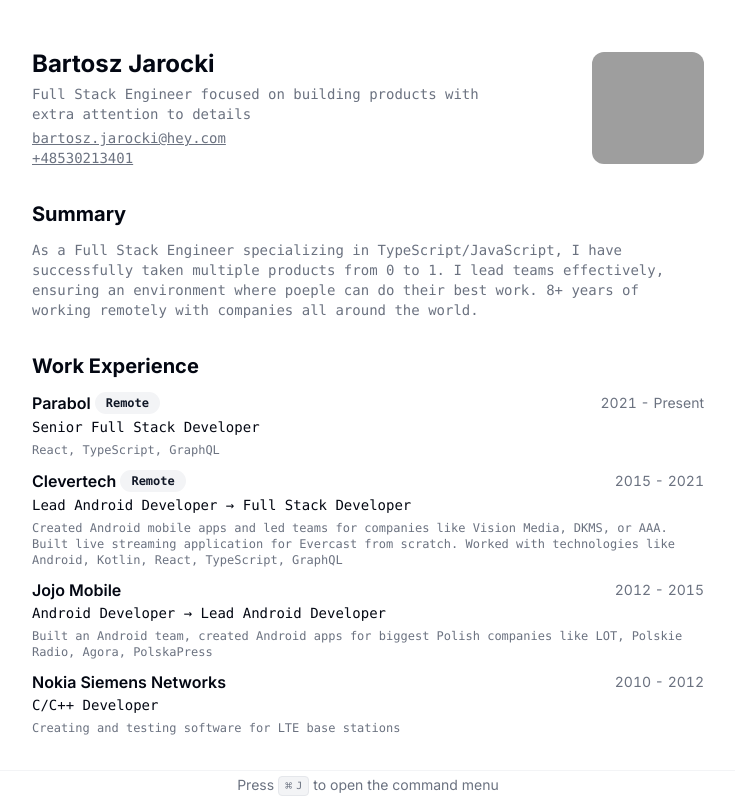
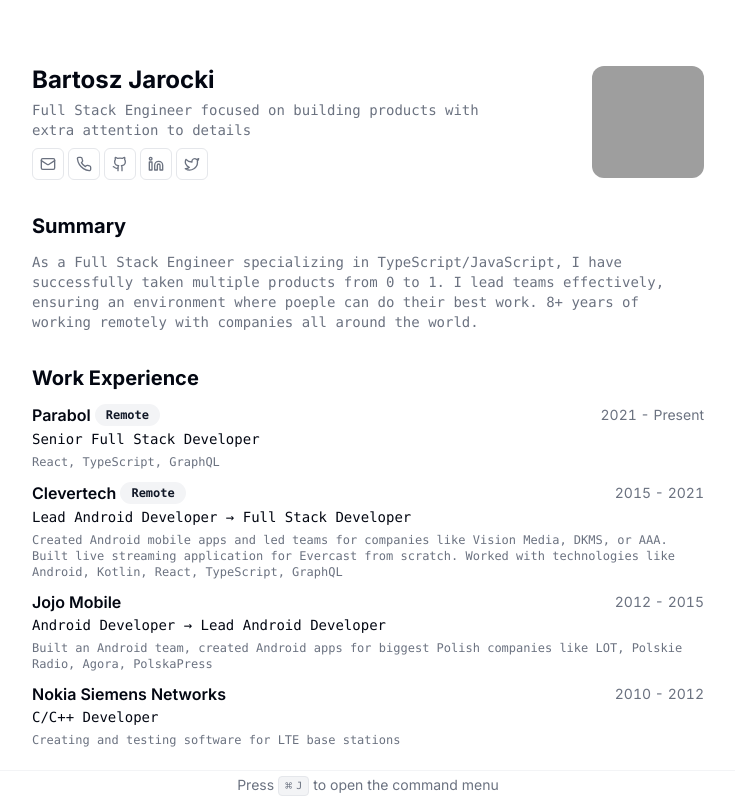
Before and after one commit to ianhobbs/cv-ianhobbs-art, a Next.js app: page / in a window 1280 px wide. Shown: the top 798 px of the page, without its empty margins (272-1007 px from the left). Built offline with nearby package versions, Linux system fonts and the light colour scheme; grey boxes are pictures that could not be loaded.

Commit message:
Added social icons

```diff
--- a/src/app/page.tsx
+++ b/src/app/page.tsx
@@ -8,6 +8,15 @@
 import { CommandMenu } from "../components/command-menu";
 import { Metadata } from "next";
 import { Section } from "../components/ui/section";
+import {
+  GithubIcon,
+  LinkedinIcon,
+  MailIcon,
+  PhoneCallIcon,
+  PhoneIcon,
+  TwitterIcon,
+} from "lucide-react";
+import { Button } from "../components/ui/button";
 
 const RESUME_DATA = {
   name: "Bartosz Jarocki",
@@ -25,14 +34,17 @@
       {
         name: "GitHub",
         url: "https://github.com/BartoszJarocki",
+        icon: GithubIcon,
       },
       {
         name: "LinkedIn",
         url: "https://www.linkedin.com/in/bjarocki/",
+        icon: LinkedinIcon,
       },
       {
-        name: "Twitter",
-        url: "https://twitter.com/BartoszJarocki",
+        name: "X",
+        url: "https://x.com/BartoszJarocki",
+        icon: TwitterIcon,
       },
     ],
   },
@@ -106,7 +118,7 @@
 
 export default function Page() {
   return (
-    <main className="container mx-auto p-1 md:p-12 relative overflow-auto scroll-mb-12">
+    <main className="container mx-auto p-4 md:p-16 print:p-12 relative overflow-auto">
       <section className="w-full max-w-2xl mx-auto bg-white space-y-8">
         <div className="flex items-center justify-between">
           <div className="flex-1 space-y-1">
@@ -114,7 +126,33 @@
             <p className="text-muted-foreground font-mono text-sm max-w-md text-pretty">
               {RESUME_DATA.about}
             </p>
-            <div className="text-muted-foreground font-mono flex flex-col text-sm gap-x-1">
+            <div className="print:hidden flex text-muted-foreground font-mono text-sm gap-x-1 pt-1">
+              {RESUME_DATA.contact.email ? (
+                <a href={`mailto:${RESUME_DATA.contact.email}`}>
+                  <Button className="h-8 w-8" variant="outline" size="icon">
+                    <MailIcon className="h-4 w-4" />
+                  </Button>
+                </a>
+              ) : null}
+              {RESUME_DATA.contact.tel ? (
+                <a href={`tel:${RESUME_DATA.contact.tel}`}>
+                  <Button className="h-8 w-8" variant="outline" size="icon">
+                    <PhoneIcon className="h-4 w-4" />
+                  </Button>
+                </a>
+              ) : null}
+              {RESUME_DATA.contact.social.map((social) => (
+                <Button
+                  key={social.name}
+                  className="h-8 w-8"
+                  variant="outline"
+                  size="icon"
+                >
+                  <social.icon className="h-4 w-4" />
+                </Button>
+              ))}
+            </div>
+            <div className="hidden print:flex text-muted-foreground font-mono flex-col text-sm gap-x-1">
               {RESUME_DATA.contact.email ? (
                 <a href={`mailto:${RESUME_DATA.contact.email}`}>
                   <span className="underline">{RESUME_DATA.contact.email}</span>
```
